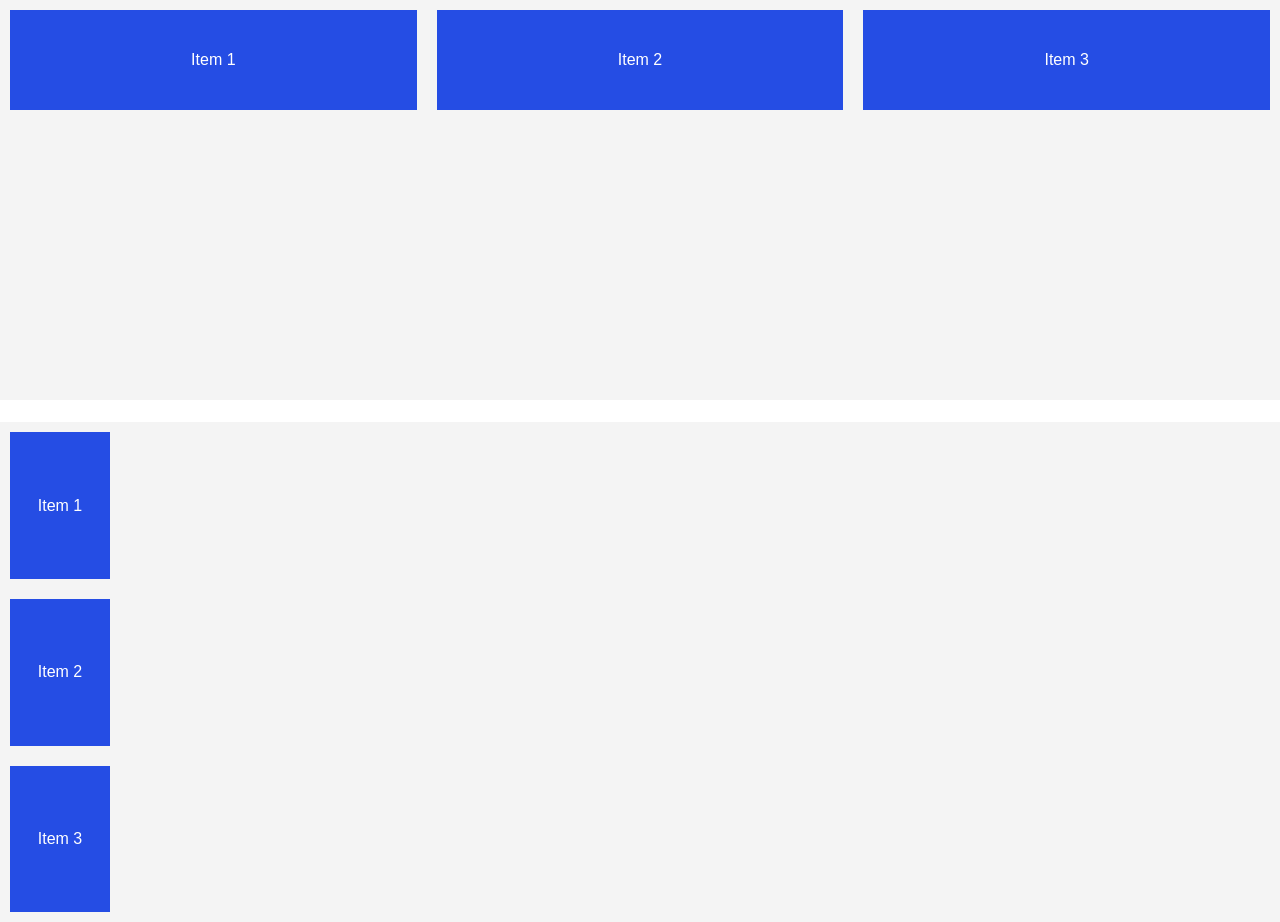
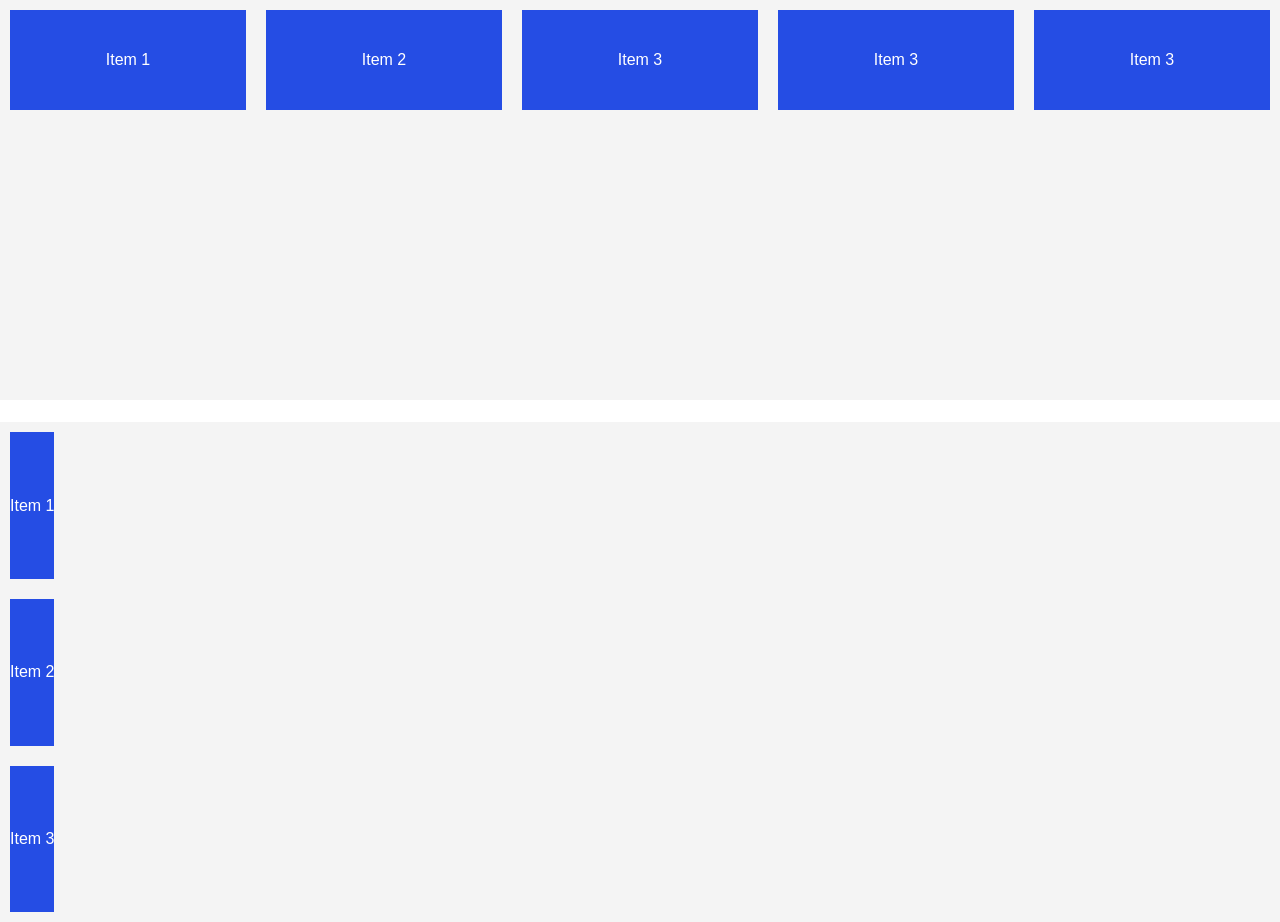
Before and after one commit to lordever/web-learning, a website built with webpack: page index.html in a window 1280 px wide. Built offline with nearby package versions, Linux system fonts and the light colour scheme.

Commit message:
Flex box as example has been added

```diff
--- a/css/flexbox.css
+++ b/css/flexbox.css
@@ -29,15 +29,13 @@ body {
 }
 
 .item {
-  flex-basis: 300px;
-  width: 100px;
+  flex: 1;
   height: 100px;
   background: #254de4;
   color: #fff;
   margin: 10px;
 
   display: flex;
-  flex-grow: 1;
   justify-content: center;
   align-items: center;
 }
@@ -47,8 +45,10 @@ body {
 }
 
 .item:nth-of-type(2) {
+
 }
 
 .item:nth-of-type(3) {
 
+
 }
--- a/index.html
+++ b/index.html
@@ -29,6 +29,8 @@
   <div class="item">Item 1</div>
   <div class="item">Item 2</div>
   <div class="item">Item 3</div>
+  <div class="item">Item 3</div>
+  <div class="item">Item 3</div>
 </div>
 <br/>
 <div class="flex-column-container">
```
